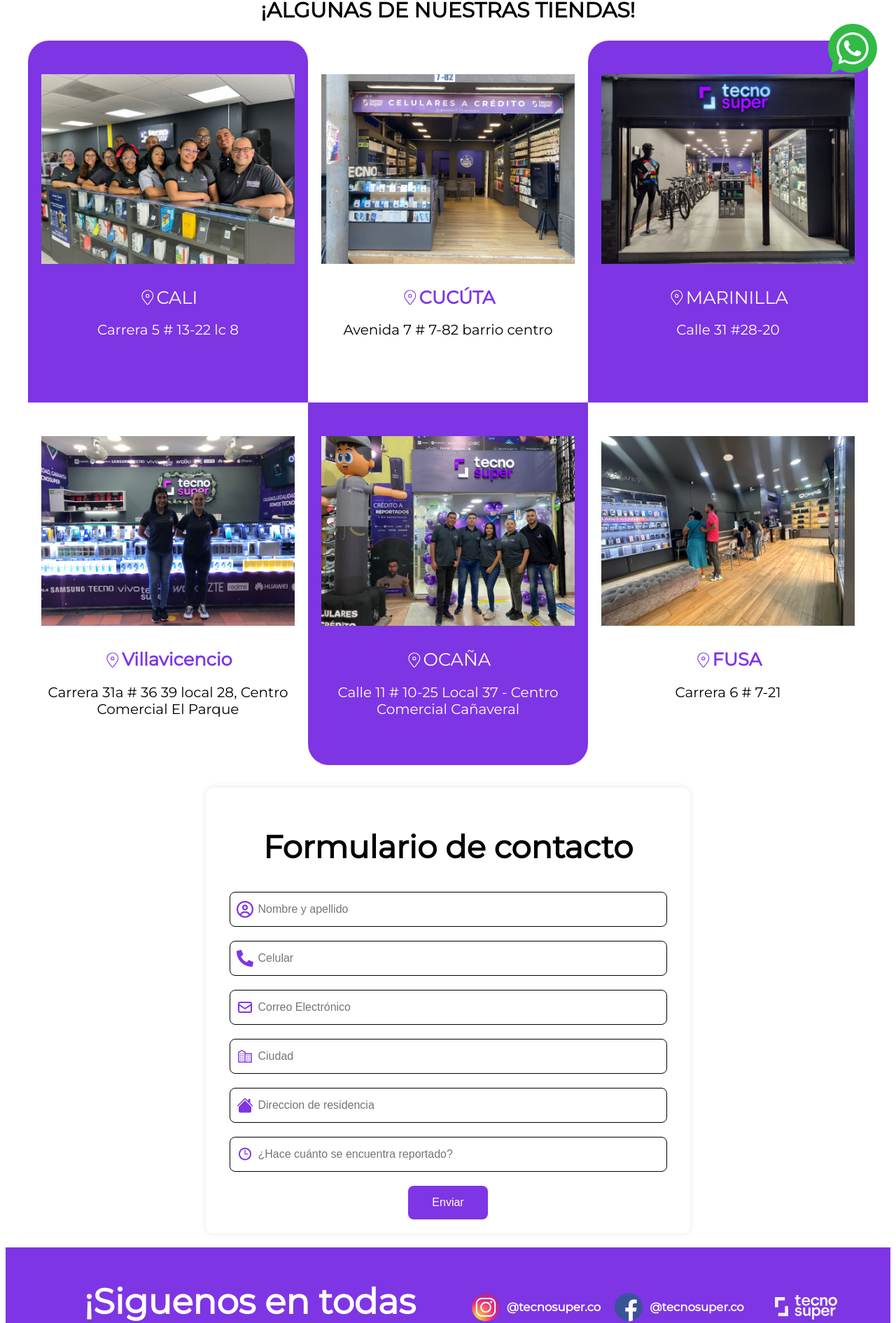
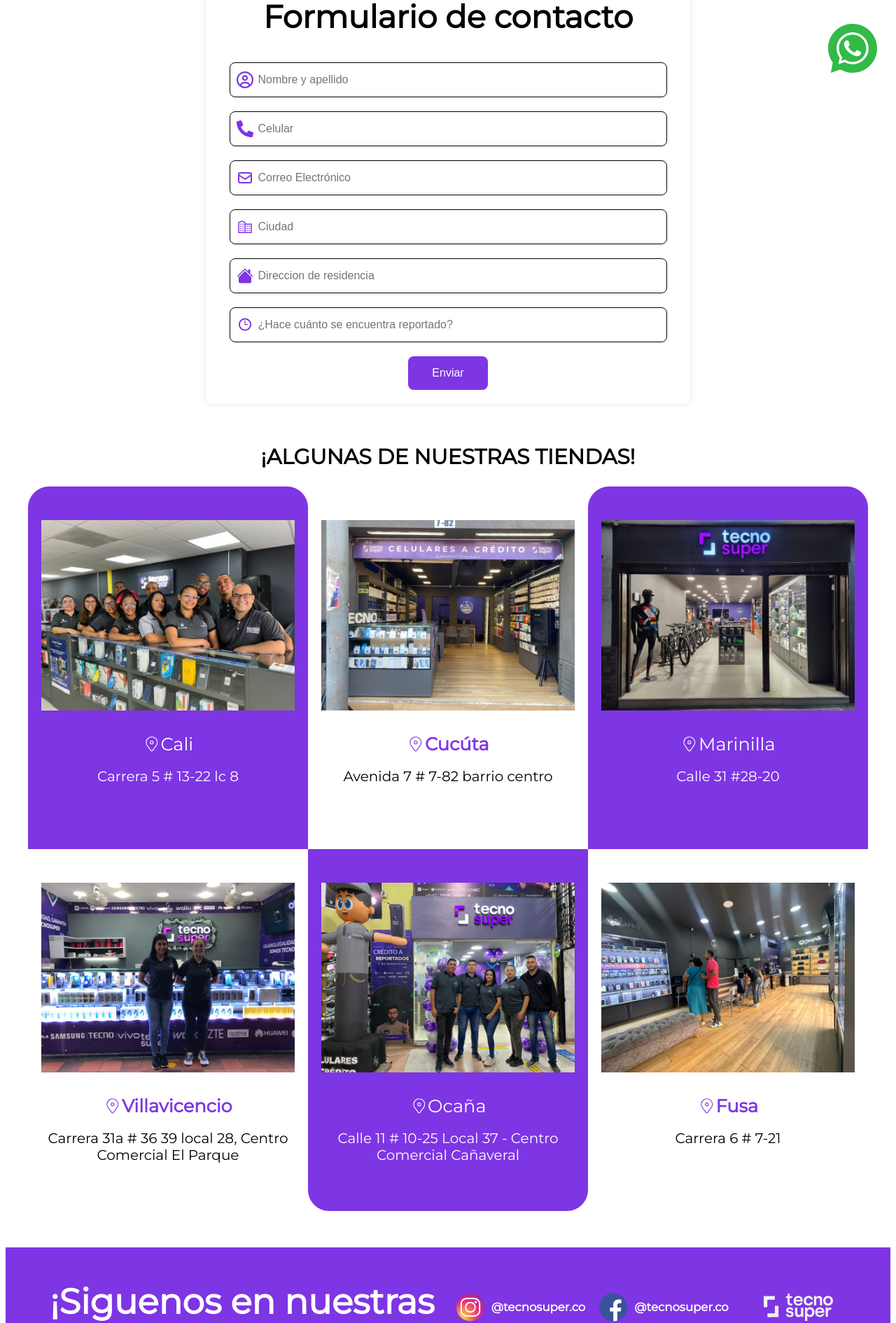
Before and after one commit to LuisaUrrego/LandingPage-Reportados, a React (Vite) app: page / in a window 1280 px wide. Shown: the part 664-2554 px from the top of the page at 70% size. Built offline with nearby package versions, Linux system fonts and the light colour scheme.

Commit message:
cambios finales

```diff
--- a/src/App.jsx
+++ b/src/App.jsx
@@ -12,8 +12,8 @@
       <Navbar/>
       <Banner/>
       <Video/>
+      <Formulario/>
       <Tiendas/>
-      <Formulario/>
       <WhatsApp phoneNumber={phoneNumber}/>
       <Footer/>
     </>
--- a/src/components/footer/Footer.jsx
+++ b/src/components/footer/Footer.jsx
@@ -10,7 +10,7 @@
             <Wrapper>
                 <div className='footer__container'>
                 <div className='footer__text'>
-                    <h3>¡Siguenos en todas nuestras redes sociales!</h3>
+                    <h3>¡Siguenos en nuestras redes sociales!</h3>
                 </div>
                 <div className='footer__social'>
                     <div className='footer__instagram'>
--- a/src/components/formulario/Formulario.jsx
+++ b/src/components/formulario/Formulario.jsx
@@ -60,7 +60,7 @@
 
 
   return (
-    <div  id="section4" className='form' >
+    <div  id="section3" className='form' >
       <Wrapper>
         <div className='form__text'>
           <h2>Formulario de contacto</h2>
--- a/src/components/navbar/Navbar.jsx
+++ b/src/components/navbar/Navbar.jsx
@@ -22,10 +22,10 @@
                         <a href="#" o>Video</a>
                     </ScrollLink>
                     <ScrollLink to="section3" smooth={true} duration={500} onClick={() => setShowNav (false)}>
-                        <a href="#" o>Tiendas</a>
+                        <a href="#" >Formulario</a>
                     </ScrollLink>
                     <ScrollLink to="section4" smooth={true} duration={500} onClick={() => setShowNav (false)}>
-                        <a href="#" >Formulario</a>
+                        <a href="#" o>Tiendas</a>
                     </ScrollLink>
                     <ScrollLink to="section5" smooth={true} duration={500} onClick={() => setShowNav (false)}>
                         <a href="">Redes</a>
--- a/src/components/navbar/Navbar.scss
+++ b/src/components/navbar/Navbar.scss
@@ -35,7 +35,7 @@
             position: absolute;
             background: rgba(255, 255, 255, 0.04);
             backdrop-filter: blur(40.774227142333984px);
-            width: 100%;
+            width: 90%;
             left: 0;
             top: 78px;
             height: 5645px;
--- a/src/components/tiendas/Tiendas.jsx
+++ b/src/components/tiendas/Tiendas.jsx
@@ -11,7 +11,7 @@
 
 const Tiendas = () => {
   return (
-    <div id="section3" className='tiendas'>
+    <div id="section4" className='tiendas'>
         <Wrapper>
             <div className='tiendas__text'>
                 <h2>¡ALGUNAS DE NUESTRAS TIENDAS!</h2>
@@ -19,19 +19,19 @@
             <div className="tiendas__container">
                 <div className="tiendas__feature dark-feature">
                     <img src={tienda5}  />
-                    <h4 className='dark-features-title'><CiLocationOn />CALI</h4>
+                    <h4 className='dark-features-title'><CiLocationOn />Cali</h4>
                     <p>Carrera 5 # 13-22 lc 8</p>
                 </div>
 
                 <div className="tiendas__feature white-feature">
                     <img src={tiendaCucuta}  />
-                    <h4 className='white-features-title'><CiLocationOn />CUCÚTA</h4>
+                    <h4 className='white-features-title'><CiLocationOn />Cucúta</h4>
                     <p>Avenida 7 # 7-82 barrio centro</p>
                 </div>
 
                 <div className="tiendas__feature dark-feature">
                     <img src={tienda}  />
-                    <h4 className='dark-features-title'><CiLocationOn />MARINILLA</h4>
+                    <h4 className='dark-features-title'><CiLocationOn />Marinilla</h4>
                     <p>Calle 31 #28-20</p>
                 </div>
 
@@ -43,13 +43,13 @@
 
                 <div className="tiendas__feature dark-feature">
                     <img src={tienda3}  />
-                    <h4 className='dark-features-title'><CiLocationOn />OCAÑA</h4>
+                    <h4 className='dark-features-title'><CiLocationOn />Ocaña</h4>
                     <p>	Calle 11 # 10-25 Local 37 - Centro Comercial Cañaveral</p>
                 </div>
 
                 <div className="tiendas__feature white-feature">
                     <img src={tienda8}  />
-                    <h4 className='white-features-title'><CiLocationOn />FUSA</h4>
+                    <h4 className='white-features-title'><CiLocationOn />Fusa</h4>
                     <p>	Carrera 6 # 7-21</p>
                 </div>
             </div>
```
